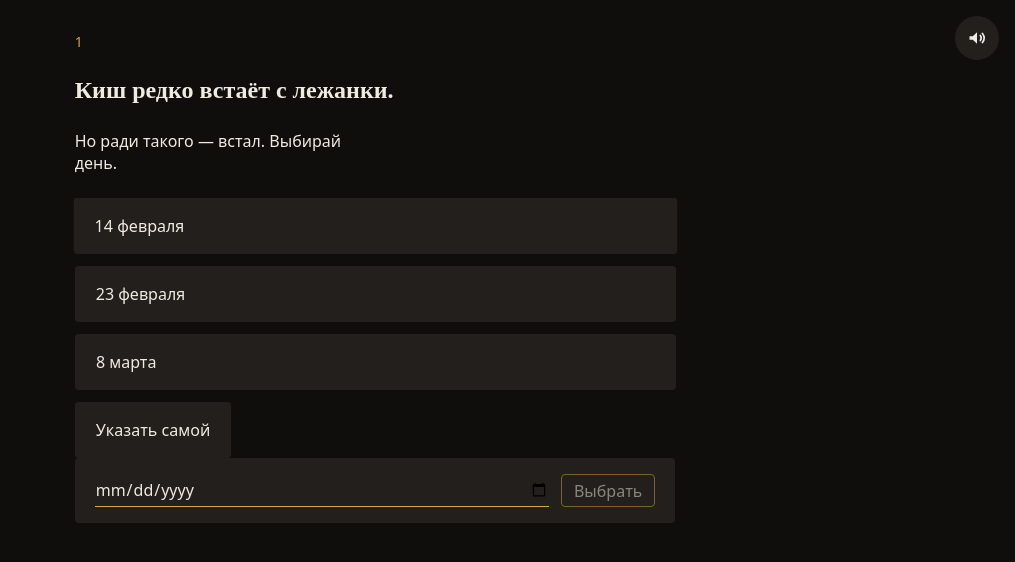
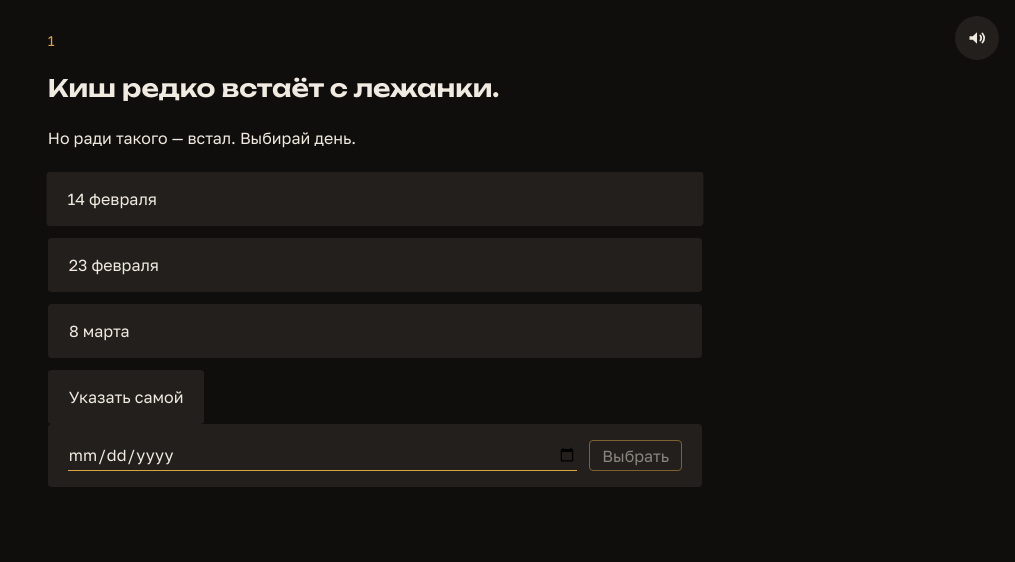
Before and after one commit to MixFon/Valentine, a website built with Vite: page web/index.html in a window 1280 px wide. Shown: the whole page, without its empty margins (265-1280 px from the left). Built offline with nearby package versions, Linux system fonts and the light colour scheme.

Commit message:
Подкинул шрифты

```diff
--- a/web/index.html
+++ b/web/index.html
@@ -4,6 +4,8 @@
     <meta charset="UTF-8" />
     <meta name="viewport" content="width=device-width, initial-scale=1, viewport-fit=cover" />
     <meta name="robots" content="noindex, nofollow" />
+    <link rel="preload" href="/assets/fonts/golos-text-400.woff2" as="font" type="font/woff2" crossorigin />
+    <link rel="preload" href="/assets/fonts/unbounded-600.woff2" as="font" type="font/woff2" crossorigin />
     <title>Валентинка</title>
   </head>
   <body>
--- a/web/src/styles/base.css
+++ b/web/src/styles/base.css
@@ -1,8 +1,24 @@
 /*
- * Локальные шрифты подключаются здесь через @font-face, когда в
- * assets/fonts/ появятся woff2-файлы Unbounded/Cormorant Infant и Golos Text.
- * До этого — системный fallback, чтобы не фабриковать несуществующие ассеты.
+ * Локальные шрифты: по одному начертанию на гарнитуру, кириллица + латиница.
+ * Golos Text 400 — текст и кнопки, Unbounded 600 — заголовки.
+ * Для этих же файлов в index.html стоит preload.
  */
+
+@font-face {
+  font-family: 'Golos Text';
+  src: url('../../assets/fonts/golos-text-400.woff2') format('woff2');
+  font-weight: 400;
+  font-style: normal;
+  font-display: swap;
+}
+
+@font-face {
+  font-family: 'Unbounded';
+  src: url('../../assets/fonts/unbounded-600.woff2') format('woff2');
+  font-weight: 600;
+  font-style: normal;
+  font-display: swap;
+}
 
 *,
 *::before,
```
Also changed, not shown: web/assets/fonts/golos-text-400.woff2 (added), web/assets/fonts/unbounded-600.woff2 (added).
